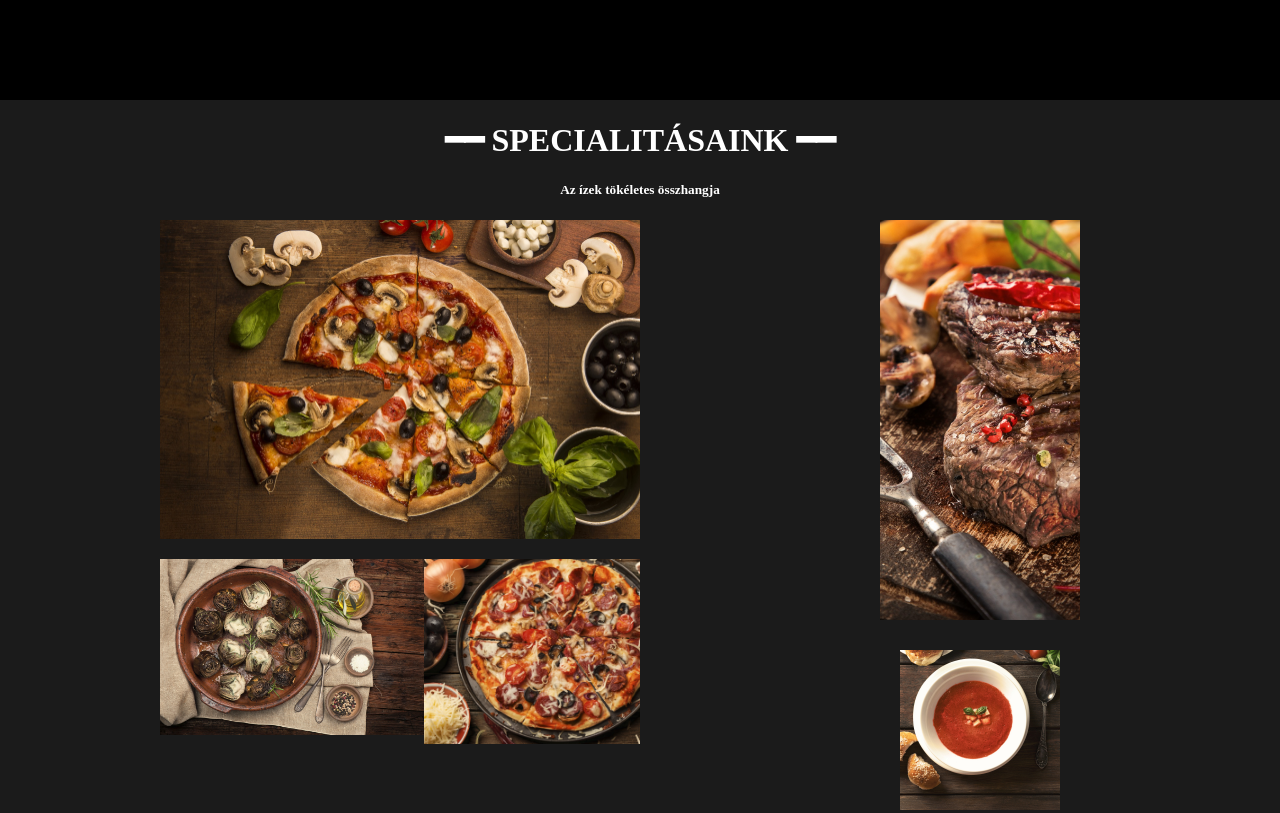
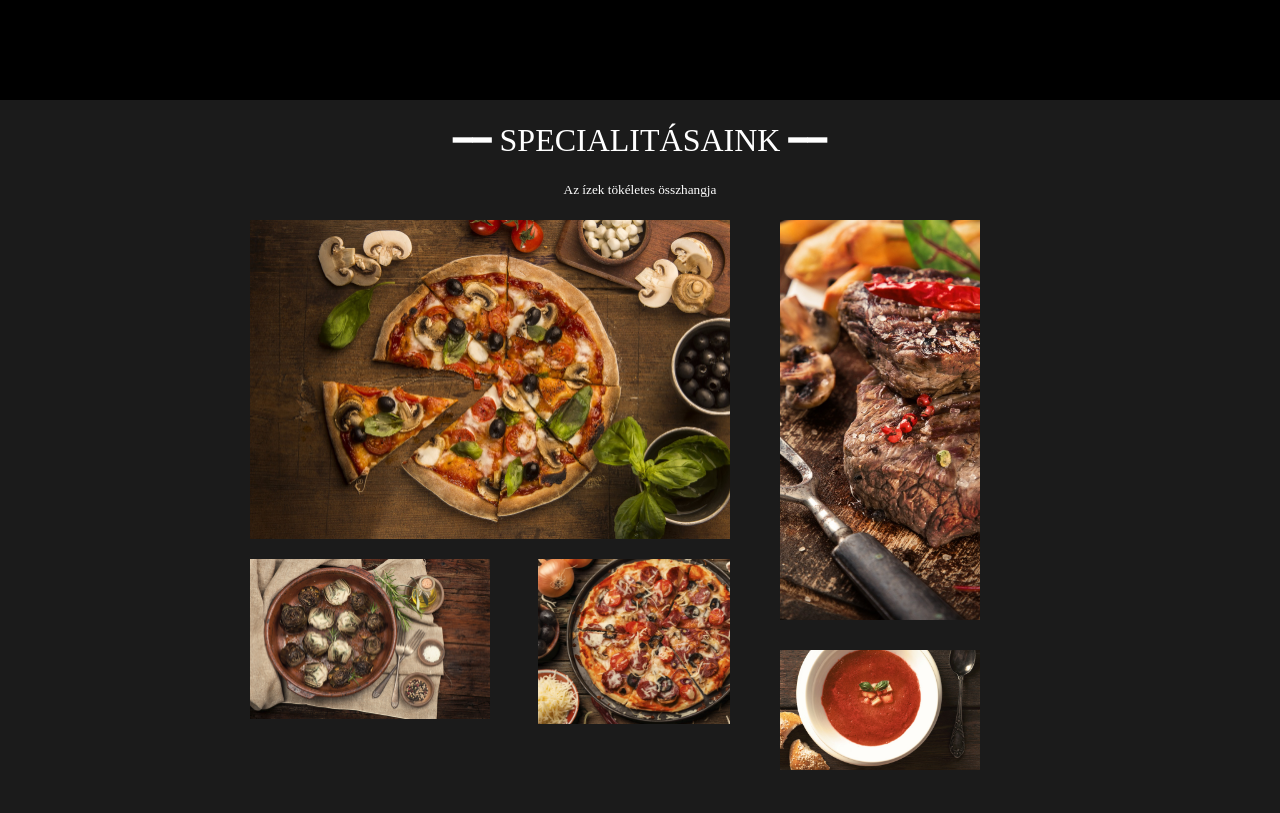
Before and after one commit to TothMilan2/Pizzaweb, a plain HTML site: page index.html in a window 1280 px wide. Shown: the part 1120-1933 px from the top of the page. Drawn offline with Linux system fonts and the light colour scheme.

Commit message:
lg-kesz-alap

```diff
--- a/index.html
+++ b/index.html
@@ -122,7 +122,8 @@
 
        </div>
 
-       <div class="footercim">Lorem ipsum dolor sit amet, consectetur adipisicing elit. Deleniti fugiat accusamus delectus saepe reiciendis possimus, at earum tenetur, nisi debitis harum! Quisquam officiis expedita modi ut? Sunt dolore nemo rerum!</div>
+       <div class="footercim">Piadina Pizzéria, 1013 Budapest, Clark Ádám tér1, +36-67-632-456<br>
+                            Az oldalt a webnode üzemelteti</div>
     </footer>
 
 </body>
--- a/pizza.css
+++ b/pizza.css
@@ -161,9 +161,9 @@ button:hover{
   text-align: center;
   display: flex;
   flex-direction: row;
-  height:100vh;
+  height:60%;
   align-items: center;
-  justify-content: space-between;
+  gap: 50px;
 
 
 
@@ -173,18 +173,26 @@ button:hover{
   text-align: center;
   background-color: #1b1b1b;
 
+
+
+}
+.specialitas h1,h5{
+  font-weight: lighter;
 }
 #fopizza{
     width: 100%;
     position: relative;
     float: left;
 
+
 }
 .balkeret{
     position: relative;
     width: 480px;
     height: 800px;
-    margin-left: 160px;
+   margin-left: 250px;
+
+
 
 }
 .jobbkeret{
@@ -194,30 +202,33 @@ button:hover{
     float: right;
     display: flex;
     flex-direction: column;
+    gap: 30px;
+    align-items: left;
 
-    gap: 30px;
 
 }
 #gomba{
     position: relative;
     object-fit: cover;
-    width: 55%;
-    object-position: -10% 20%;
+    width: 50%;
+    height: 20%;
+    box-shadow: #1b1b1b;
     top: 20px;
     float: left;
+
 }
 #kolbasz{
   position: relative;
-  width: 45%;
+  width: 40%;
+
   top: 20px;
   float: right;
 
+
 }
 #paradicsom{
-  width: 40%;
-  height: 20%;
-  margin-right: auto;
-  margin-left: 20px;
+  width: 50%;
+  height: 15%;
   object-fit:cover;
   position: relative;
 
@@ -307,4 +318,5 @@ table td{
   text-align: center;
   justify-content: center;
   background-color: black;
+  font-size: 0.7rem;
 }
```
